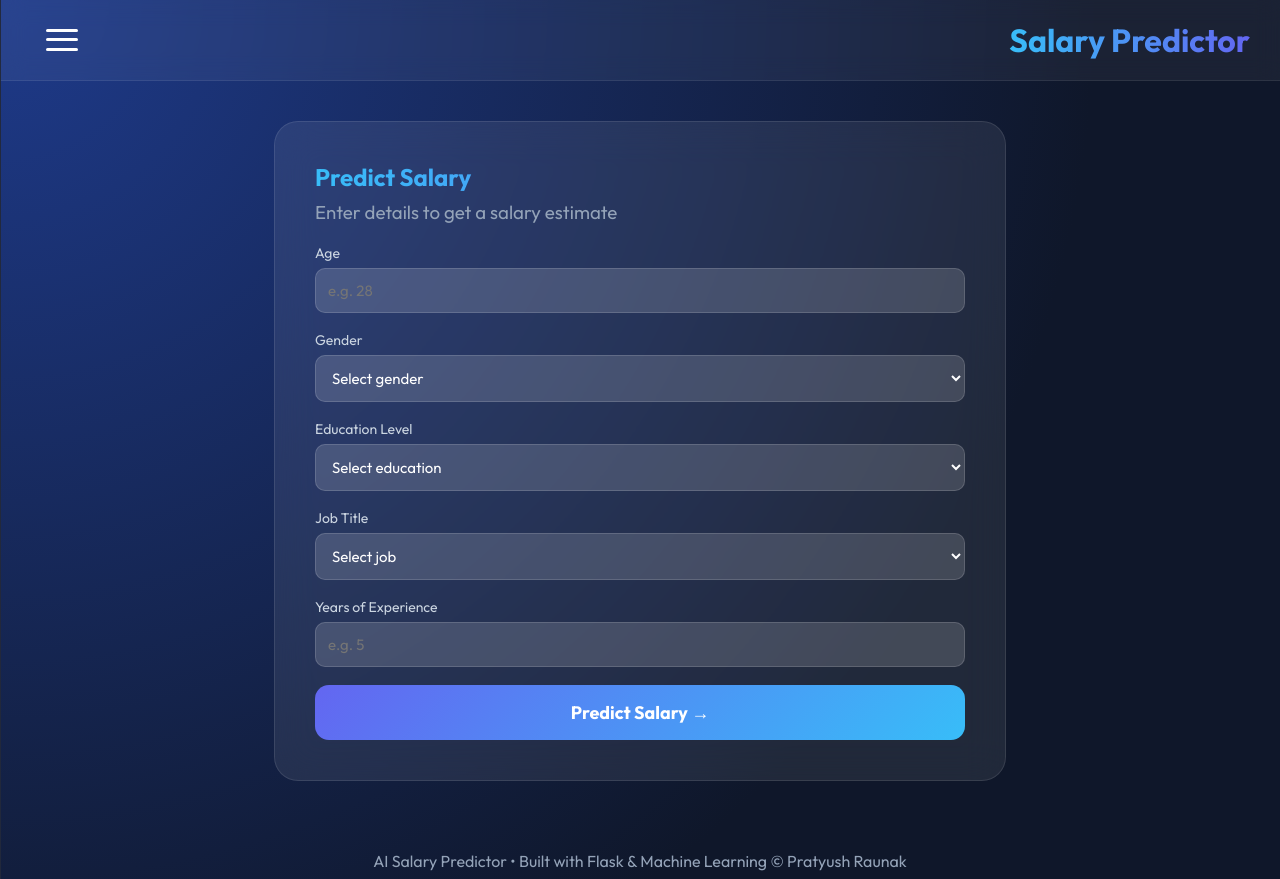
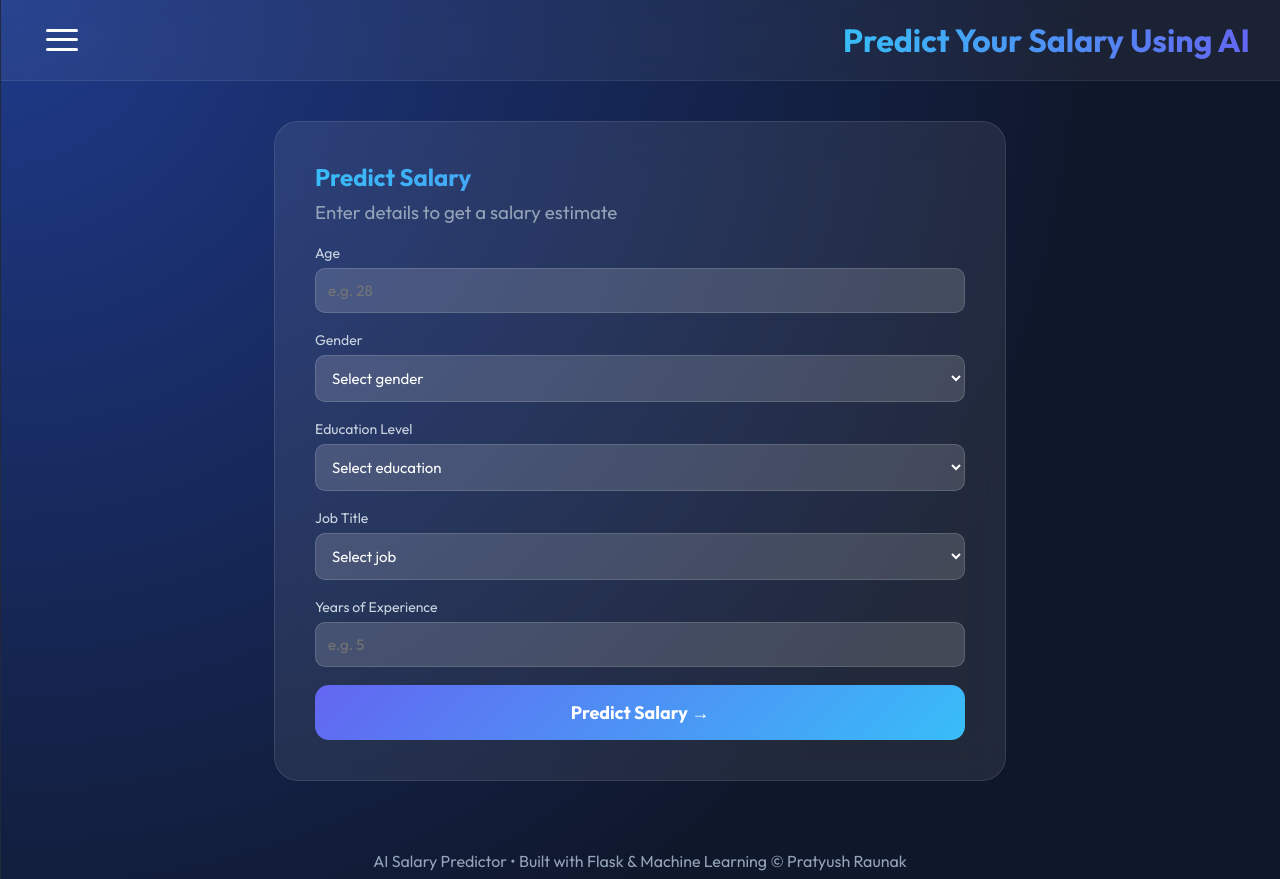
Before and after one commit to PR0801/Salary_Prediction, a Flask app: page / in a window 1280 px wide. Shown: the top 879 px of the page. Run offline with Flask 3, Linux system fonts and the light colour scheme; parts of the project's set-up code (start-up, migrations or seed data) failed here and were passed over.

Commit message:
Update index.html

```diff
--- a/templates/index.html
+++ b/templates/index.html
@@ -2,7 +2,7 @@
 <html lang="en">
   <head>
     <meta charset="UTF-8" />
-    <title>AI Salary Predictor</title>
+    <title>Predict Your Salaryt</title>
     <link
       href="https://fonts.googleapis.com/css2?family=Outfit:wght@400;600;700&display=swap"
       rel="stylesheet"
@@ -249,7 +249,7 @@
       <button class="menu-btn" id="menu-btn" aria-label="Toggle menu">
         <span></span><span></span><span></span>
       </button>
-      <h1>Salary Predictor</h1>
+      <h1>Predict Your Salary Using AI</h1>
     </header>
 
     <div class="sidebar" id="sidebar">
```
